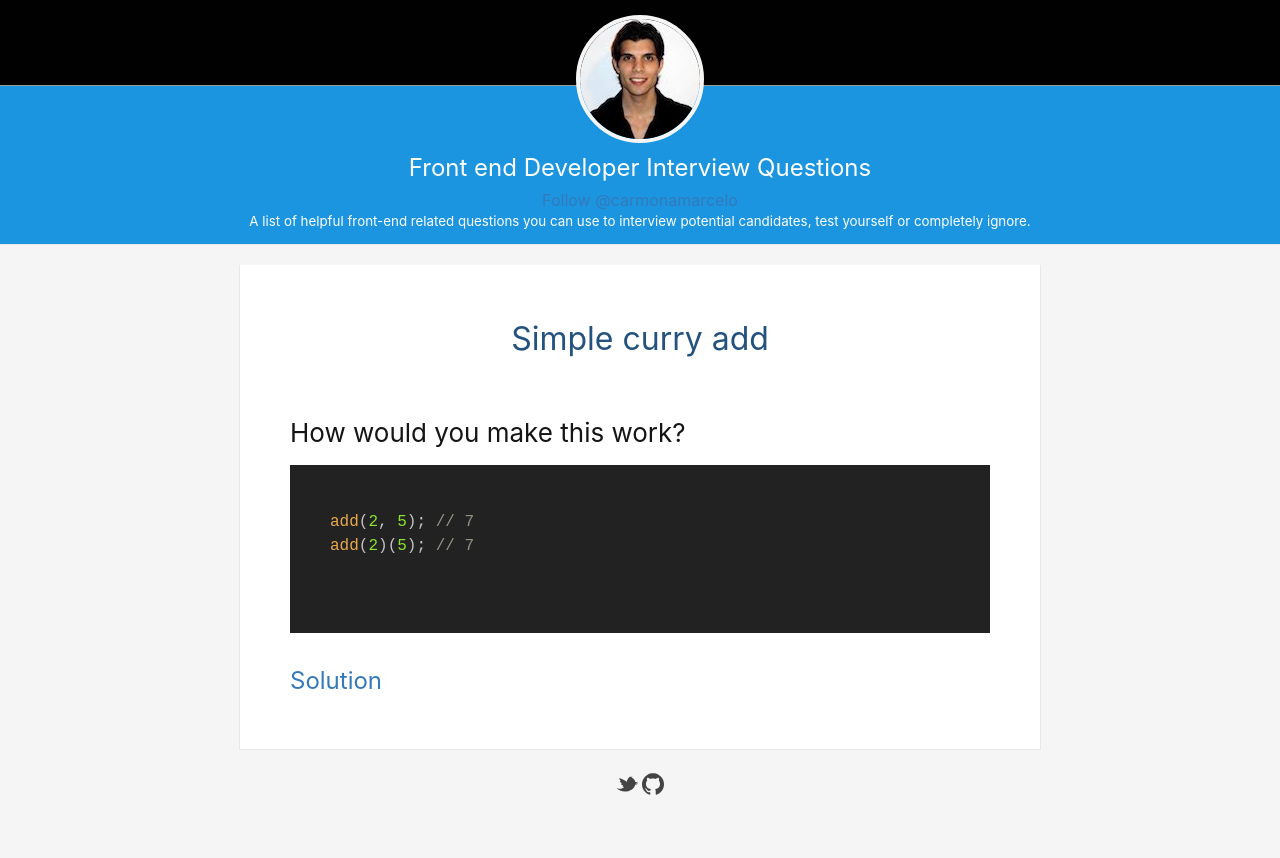
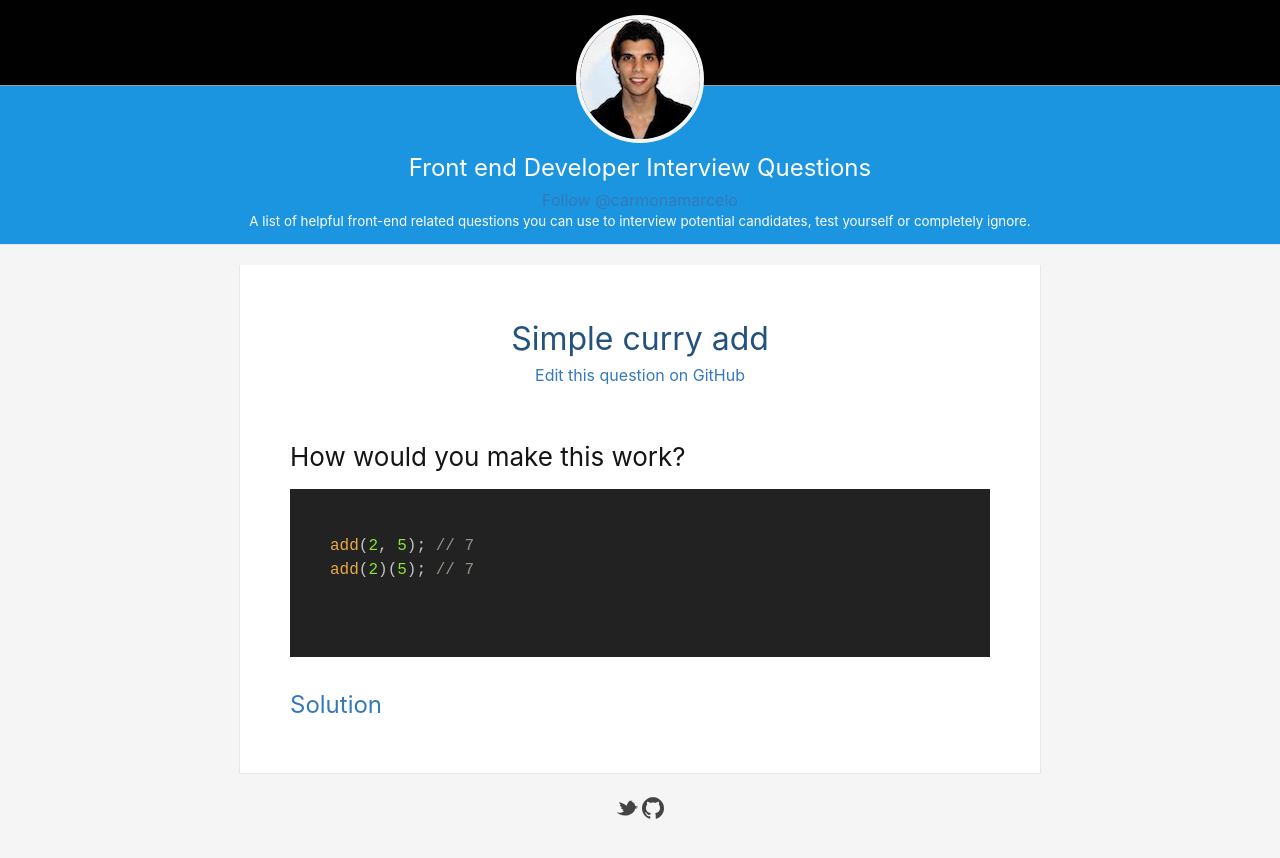
Before and after one commit to marcelocarmona/Front-end-Developer-Interview-Questions, a Jekyll site: the page built from _questions/simple-curry-add/question.md, in a window 1280 px wide. Shown: the top 858 px of the page. Built offline with Jekyll 4.4.1, drawn with Linux system fonts in a browser that asks for light colours; comment, search, counter and statistics services are not loaded.

Commit message:
Edit the question and solution on GitHub

```diff
--- a/_layouts/question.html
+++ b/_layouts/question.html
@@ -5,12 +5,22 @@
 
   <header class="post-header">
     <h1 class="post__title" itemprop="name headline">{{ page.title }}</h1>
+    {% if page.path %}
+    <a href="//github.com/marcelocarmona/Front-end-Developer-Interview-Questions/blob/master/{{ page.path }}">
+      Edit this question on GitHub
+    </a>
+    {% endif %}
   </header>
 
   <div class="post-content" itemprop="articleBody">
     {{ content }}
     <h1><a href="javascript:toggleSolution();">Solution</a></h1>
     <section id="solution-section">
+        {% if page.next.path %}
+        <a href="//github.com/marcelocarmona/Front-end-Developer-Interview-Questions/blob/master/{{ page.next.path }}">
+          Edit this solution on GitHub
+        </a>
+        {% endif %}
       {{ page.next | markdownify }}
     </section>
   </div>
```
